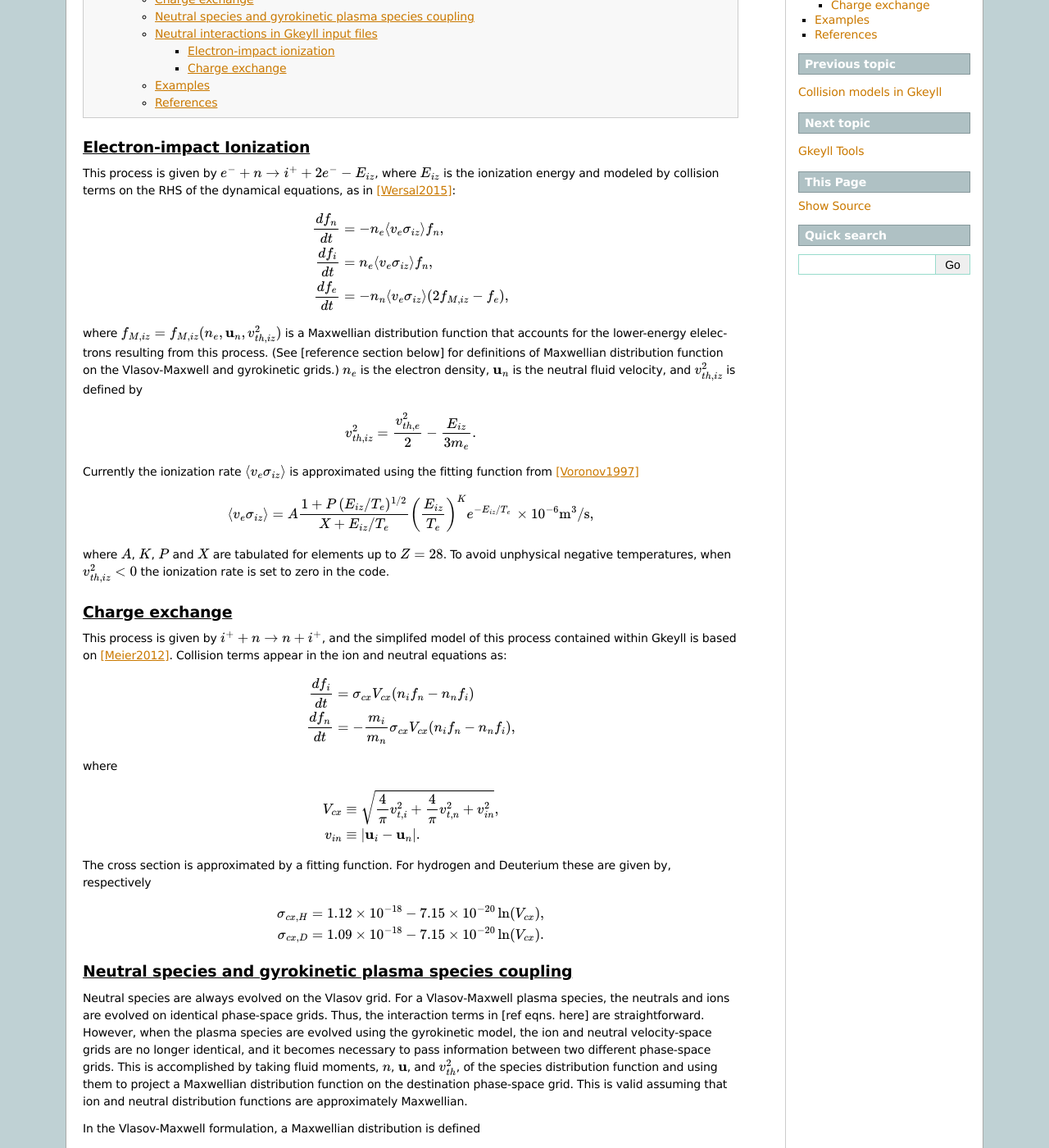
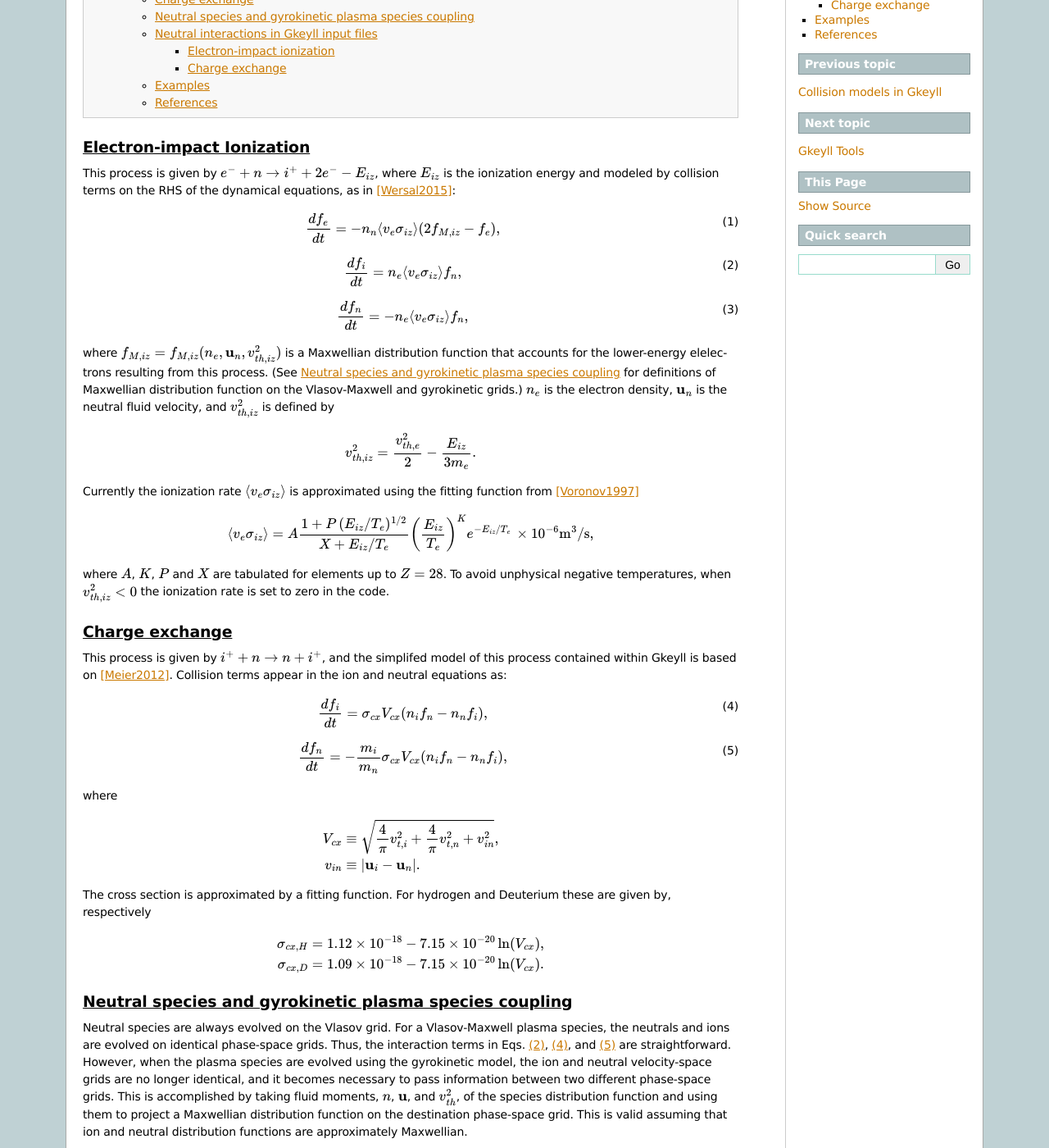
Before and after one commit to ammarhakim/gkyl-doc, a Sphinx documentation site: the page built from source/gkyl/App/Neutrals/neutralModels.rst, in a window 1280 px wide and 1400 px high, scrolled down 270 px. Shown: the whole window at 82% size. Built offline with Sphinx 7.4.7, drawn with Linux system fonts in a browser that asks for light colours; pages that are not in the unit, such as notebooks, are missing from menus.

Commit message:
Added hyperlinks to referenced equations and subsection.

```diff
--- a/source/gkyl/App/Neutrals/neutralModels.rst
+++ b/source/gkyl/App/Neutrals/neutralModels.rst
@@ -14,12 +14,22 @@ Electron-impact Ionization
 This process is given by :math:`e^{-} + n \rightarrow i^{+} + 2e^{-} - E_{iz}`, where :math:`E_{iz}` is the ionization energy and modeled by collision terms on the RHS of the dynamical equations, as in [Wersal2015]_:
 
 .. math::
+   :label: izElc
 
-   \frac{d f_n}{d t} &= -n_e \langle v_{e} \sigma_{iz}\rangle f_n, \\
-   \frac{d f_i}{d t} &= n_e \langle v_{e} \sigma_{iz}\rangle f_n, \\
-   \frac{d f_e}{d t} &= -n_n \langle v_{e} \sigma_{iz}\rangle (2 f_{M,iz} - f_e),
+   \frac{d f_e}{d t} = -n_n \langle v_{e} \sigma_{iz}\rangle (2 f_{M,iz} - f_e),
 
-where :math:`f_{M,iz} = f_{M,iz}(n_e, \mathbf{u}_n, v^2_{th,iz})` is a Maxwellian distribution function that accounts for the lower-energy elelectrons resulting from this process. (See [reference section below] for definitions of Maxwellian distribution function on the Vlasov-Maxwell and gyrokinetic grids.) :math:`n_e` is the electron density, :math:`\mathbf{u}_n` is the neutral fluid velocity, and :math:`v^2_{th,iz}` is defined by
+.. math::
+   :label: izIon
+
+   \frac{d f_i}{d t} = n_e \langle v_{e} \sigma_{iz}\rangle f_n,
+
+.. math::
+   :label: izNeut
+
+   \frac{d f_n}{d t} = -n_e \langle v_{e} \sigma_{iz}\rangle f_n,
+
+
+where :math:`f_{M,iz} = f_{M,iz}(n_e, \mathbf{u}_n, v^2_{th,iz})` is a Maxwellian distribution function that accounts for the lower-energy elelectrons resulting from this process. (See :ref:`Neutral species and gyrokinetic plasma species coupling` for definitions of Maxwellian distribution function on the Vlasov-Maxwell and gyrokinetic grids.) :math:`n_e` is the electron density, :math:`\mathbf{u}_n` is the neutral fluid velocity, and :math:`v^2_{th,iz}` is defined by
 
 .. math::
 
@@ -61,7 +72,7 @@ The cross section is approximated by a fitting function. For hydrogen and Deuter
 Neutral species and gyrokinetic plasma species coupling
 -------------------------------------------------------
 
-Neutral species are always evolved on the Vlasov grid. For a Vlasov-Maxwell plasma species, the neutrals and ions are evolved on identical phase-space grids. Thus, the interaction terms in [ref eqns. here] are straightforward. However, when the plasma species are evolved using the gyrokinetic model, the ion and neutral velocity-space grids are no longer identical, and it becomes necessary to pass information between two different phase-space grids. This is accomplished by taking fluid moments, :math:`n`, :math:`\mathbf{u}`, and :math:`v^2_{th}`, of the species distribution function and using them to project a Maxwellian distribution function on the destination phase-space grid. This is valid assuming that ion and neutral distribution functions are approximately Maxwellian.
+Neutral species are always evolved on the Vlasov grid. For a Vlasov-Maxwell plasma species, the neutrals and ions are evolved on identical phase-space grids. Thus, the interaction terms in Eqs. :eq:`izIon`, :eq:`cxIon`, and :eq:`cxNeut` are straightforward. However, when the plasma species are evolved using the gyrokinetic model, the ion and neutral velocity-space grids are no longer identical, and it becomes necessary to pass information between two different phase-space grids. This is accomplished by taking fluid moments, :math:`n`, :math:`\mathbf{u}`, and :math:`v^2_{th}`, of the species distribution function and using them to project a Maxwellian distribution function on the destination phase-space grid. This is valid assuming that ion and neutral distribution functions are approximately Maxwellian.
 
 In the Vlasov-Maxwell formulation, a Maxwellian distribution is defined
 
```
Also changed, not shown: other parts of source/gkyl/App/Neutrals/neutralModels.rst (+7 -4 lines).
